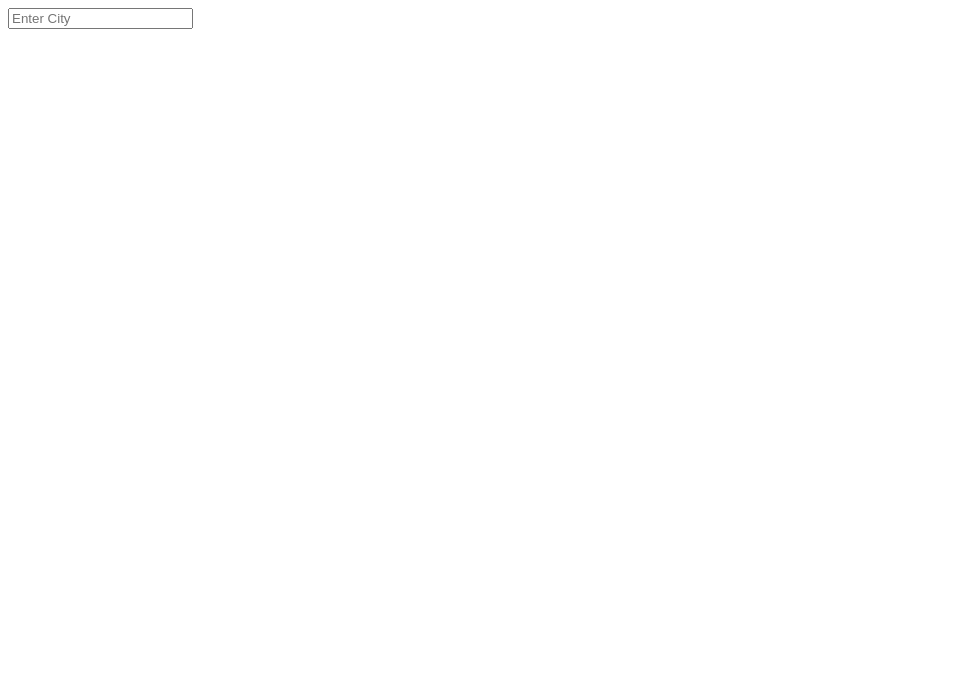
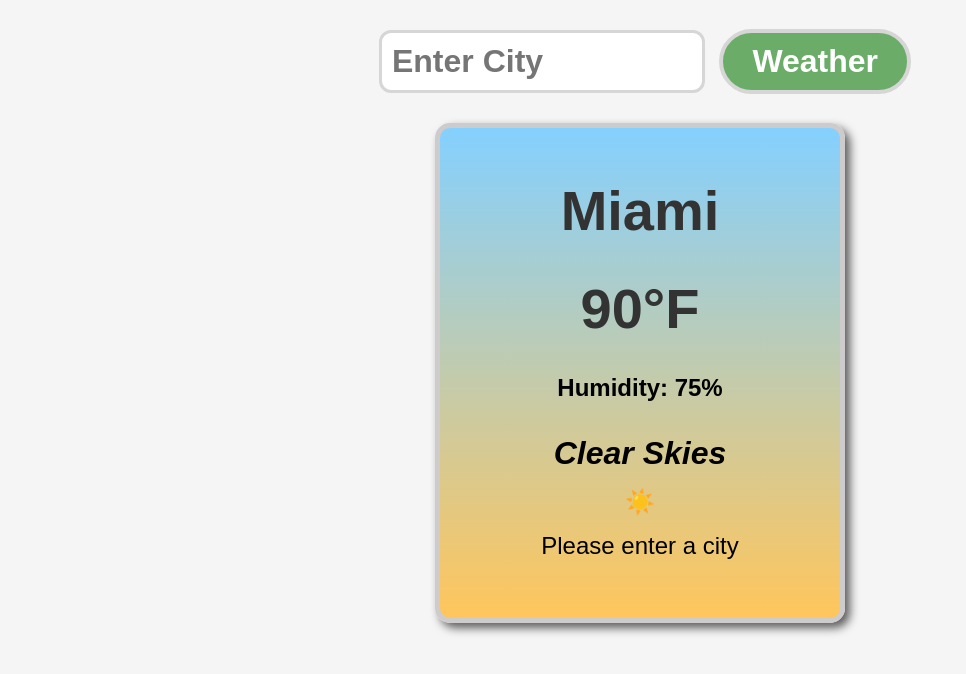
Before and after one commit to zpoettker/Weather-App, a plain HTML site: page main.html in a window 1280 px wide. Shown: the whole page, without its empty margins (0-966 px from the left). Drawn offline with Linux system fonts and the light colour scheme.

Commit message:
Update html

```diff
--- a/main.html
+++ b/main.html
@@ -4,12 +4,24 @@
     <meta charset="UTF-8">
     <meta name="viewport" content="width=device-width, initial-scale=1.0">
     <title>Document</title>
+    <link rel="stylesheet" href="styles.css">
 </head>
 <body>
 
     <form class="weatherForm">
         <input type="text" class="cityInput" placeholder="Enter City">
+        <button type="submit">Weather</button>
     </form>
 
+<div class="card">
+    <h1 class="cityDisplay">Miami</h1>
+    <p class="tempDisplay">90°F</p>
+    <p class="humidityDisplay">Humidity: 75%</p>
+    <p class="descDisplay">Clear Skies</p>
+    <p class="weatherEmoji">☀️</p>
+    <p class="errorDisplay">Please enter a city</p>
+</div>
+
+<script src="index.js"></script>
 </body>
 </html>
```
